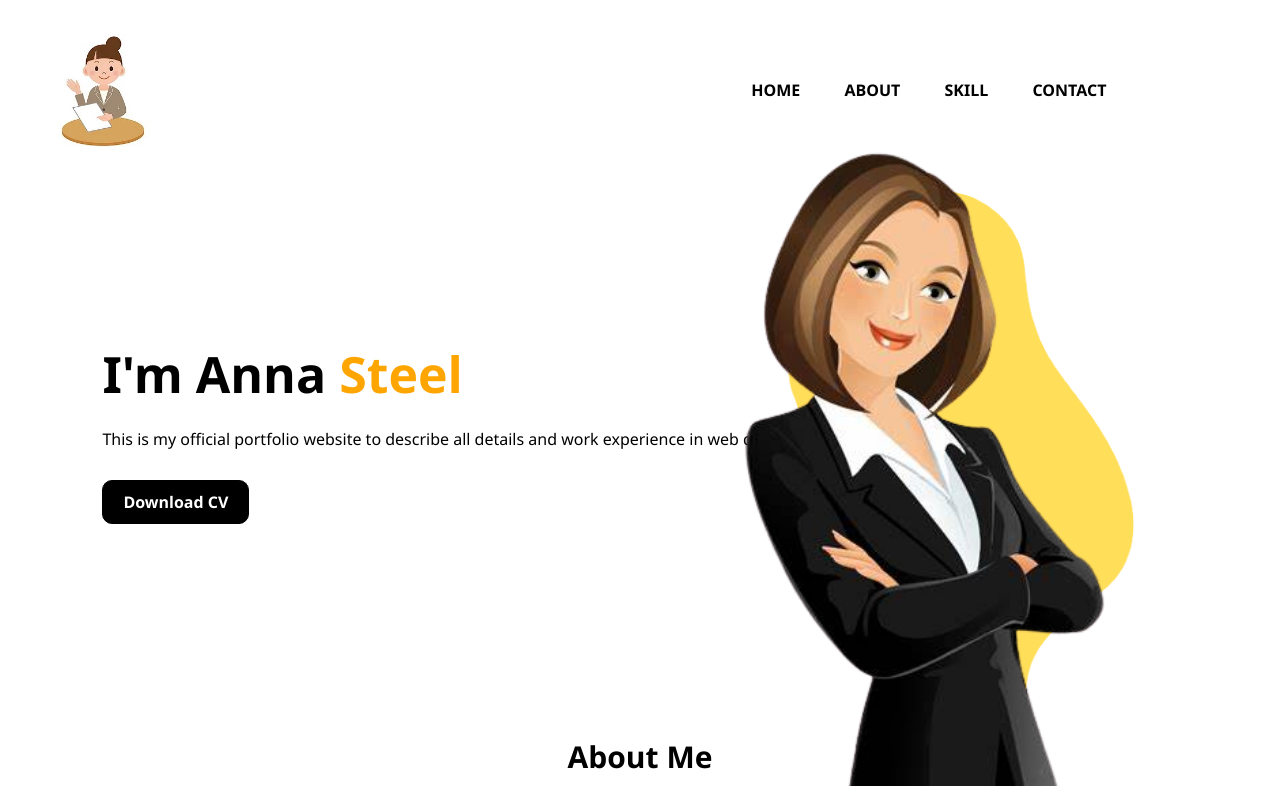
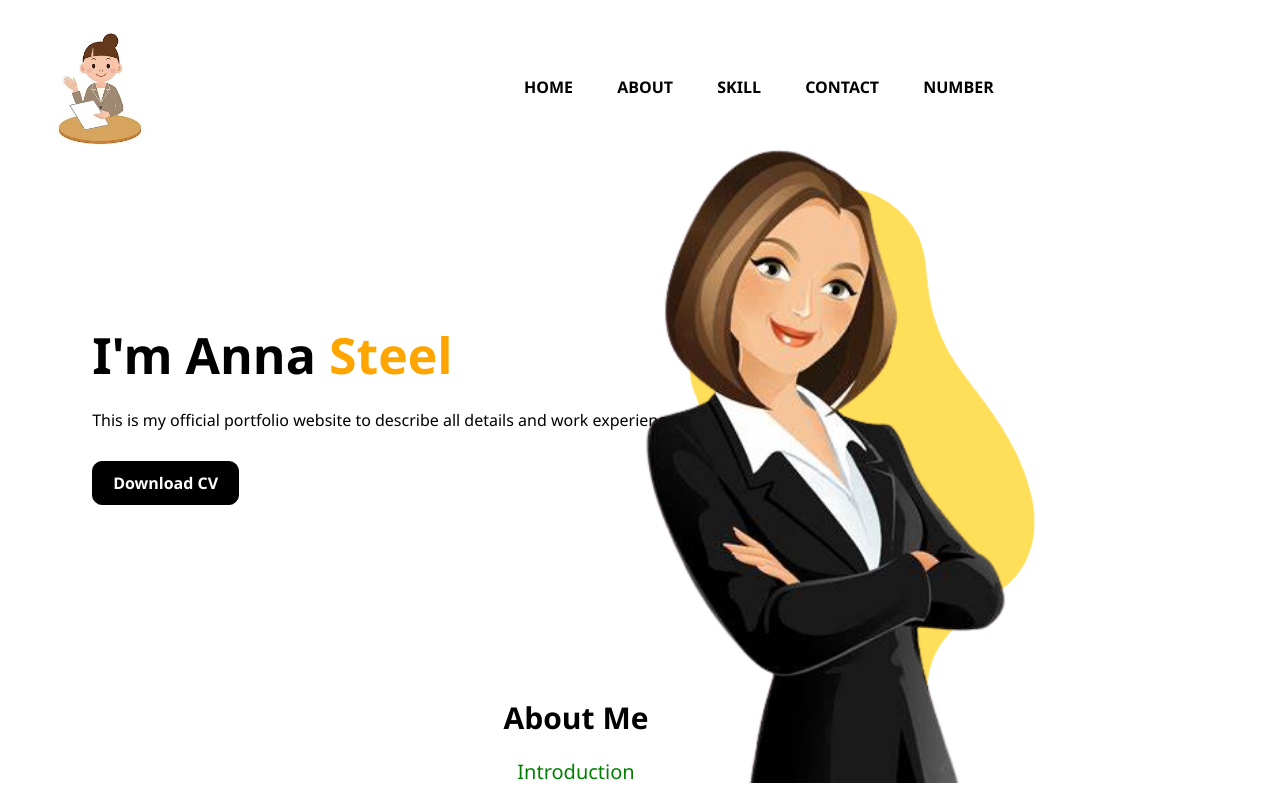
Before and after one commit to Ashwin-03-03/Portfolio, a plain HTML site: page index.html in a window 1280 px wide. Shown: the top 794 px of the page. Drawn offline with Linux system fonts and the light colour scheme.

Commit message:
version 2

```diff
--- a/index.html
+++ b/index.html
@@ -35,6 +35,7 @@
           <li class="list-item"><a class="links" href="">ABOUT</a></li>
           <li class="list-item"><a class="links" href="">SKILL</a></li>
           <li class="list-item"><a class="links" href="">CONTACT</a></li>
+          <li class="list-item"><a class="links" href="">NUMBER</a></li>
         </ul>
       </nav>
       <!-- Home -->
--- a/styles.css
+++ b/styles.css
@@ -6,7 +6,7 @@
 }
 
 .container {
-    width: 100%;
+    width: 90%;
     height: 100vh; /* 1vh = 19.2px */
     position: relative;
     background-color: rgb(255, 255, 255);
```
